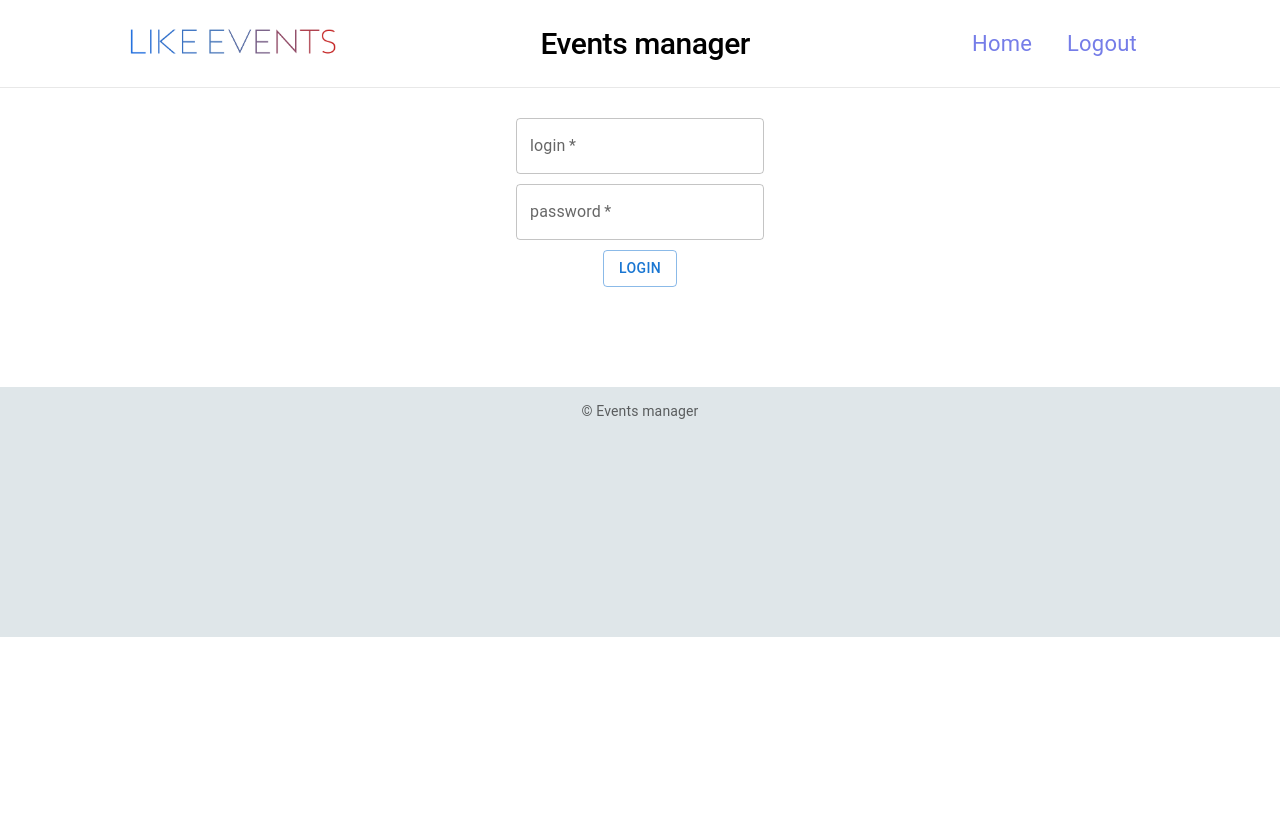
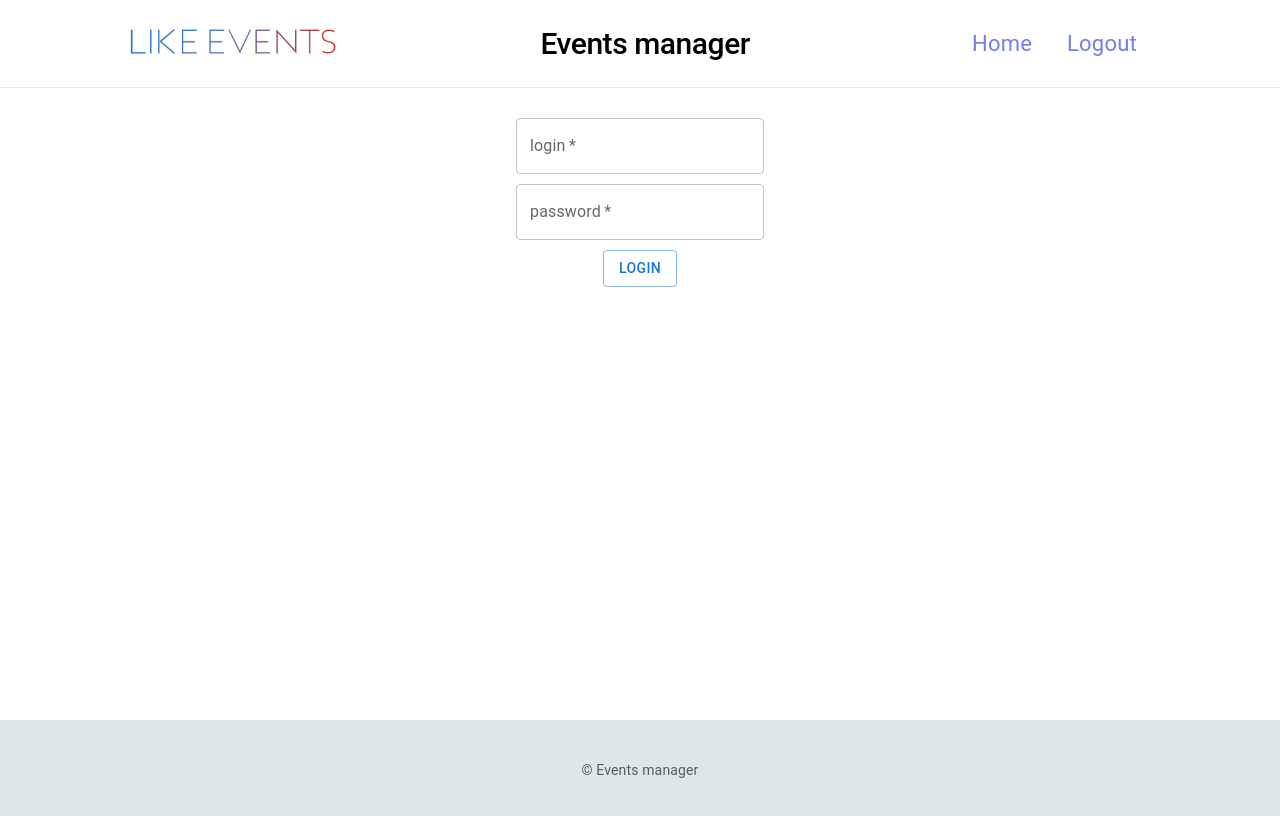
Before and after one commit to andrius-zazeckas/events-manager-full-stack-node.js-project, a React (Create React App) app in the folder frontend/: page /admin/edit-user/1 in a window 1280 px wide. Shown: the top 816 px of the page. Built offline with nearby package versions, Linux system fonts and the light colour scheme.

Commit message:
Refactoring

```diff
--- a/frontend/src/App.tsx
+++ b/frontend/src/App.tsx
@@ -5,7 +5,15 @@ import { MainRouter } from "./components/MainRouter/MainRouter";
 function App() {
   return (
     <Fade in>
-      <div>
+      <div
+        style={{
+          minHeight: "90vh",
+          overflow: "hidden",
+          display: "block",
+          position: "relative",
+          paddingBottom: "100px",
+        }}
+      >
         <EventsContextProvider>
           <MainRouter />
         </EventsContextProvider>
--- a/frontend/src/components/Footer/Footer.tsx
+++ b/frontend/src/components/Footer/Footer.tsx
@@ -9,12 +9,13 @@ export const Footer: FC = () => {
       justifyContent="center"
       alignItems="center"
       width="100%"
-      height="50px"
-      marginTop="100px"
+      height="100px"
+      // marginTop="100px"
       bgcolor="#DFE6E9"
       textAlign="center"
-      paddingBottom="200px"
-      position="relative"
+      // paddingBottom="200px"
+      position="absolute"
+      bottom="0"
       aria-label="footer"
     >
       <Typography
--- a/frontend/src/index.css
+++ b/frontend/src/index.css
@@ -1,13 +1,15 @@
 body {
   margin: 0;
-  font-family: -apple-system, BlinkMacSystemFont, 'Segoe UI', 'Roboto', 'Oxygen',
-    'Ubuntu', 'Cantarell', 'Fira Sans', 'Droid Sans', 'Helvetica Neue',
+  font-family: -apple-system, BlinkMacSystemFont, "Segoe UI", "Roboto", "Oxygen",
+    "Ubuntu", "Cantarell", "Fira Sans", "Droid Sans", "Helvetica Neue",
     sans-serif;
   -webkit-font-smoothing: antialiased;
   -moz-osx-font-smoothing: grayscale;
+  height: 100%;
+  position: relative;
 }
 
 code {
-  font-family: source-code-pro, Menlo, Monaco, Consolas, 'Courier New',
+  font-family: source-code-pro, Menlo, Monaco, Consolas, "Courier New",
     monospace;
 }
```
